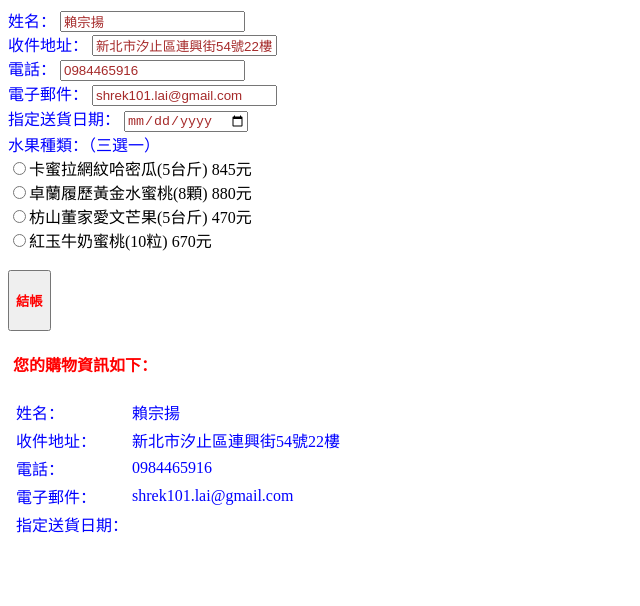
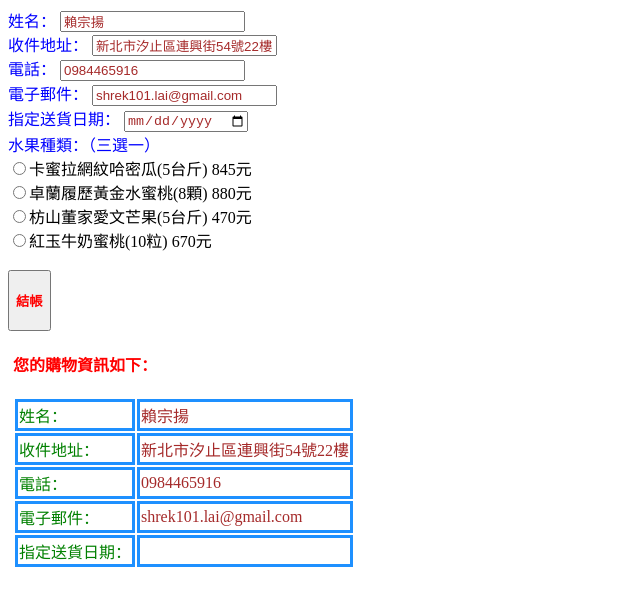
Before and after one commit to 411105111/411105111.github.io, a plain HTML site: page 作業08/index.html in a window 1280 px wide. Both pictures are taken after a click on the button "結帳". Shown: the whole page, without its empty margins (0-640 px from the left). Drawn offline with Linux system fonts and the light colour scheme.

Commit message:
作業08(修改過後)

```diff
--- a/作業08/index.html
+++ b/作業08/index.html
@@ -18,6 +18,17 @@
 		div {
 			color: blue;
 			margin: 5px;
+		}
+		td {
+            vertical-align: middle;
+            border-color: dodgerblue;
+            border-style:solid;
+		}
+		td:nth-child(1){
+		    color: green;
+		}
+		td:nth-child(2){
+		    color: brown;
 		}
 	</style>
 
@@ -73,7 +84,7 @@
 			text += "<td>" + x.elements[i].value + "</td>";
 			text += "</tr>";
 		}
-		for (i =5; i<= 7; i++){
+		for (i =5; i<= 8; i++){
 			if (x.elements[i].checked == true){
 				switch (i) {
 					case 5:
```
